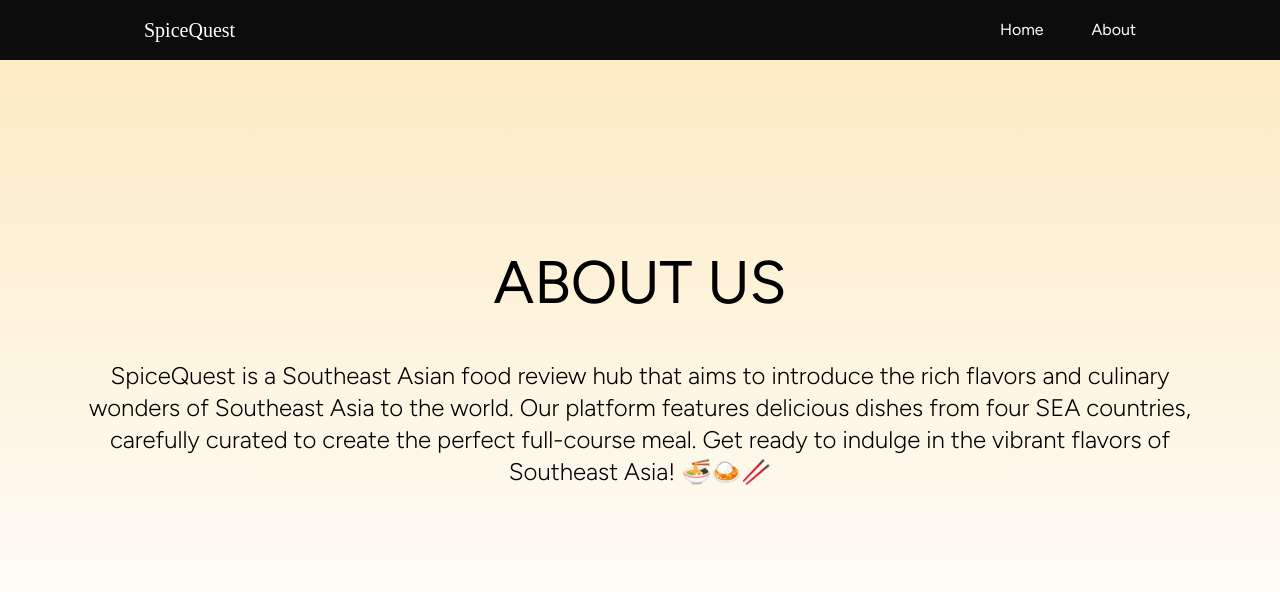
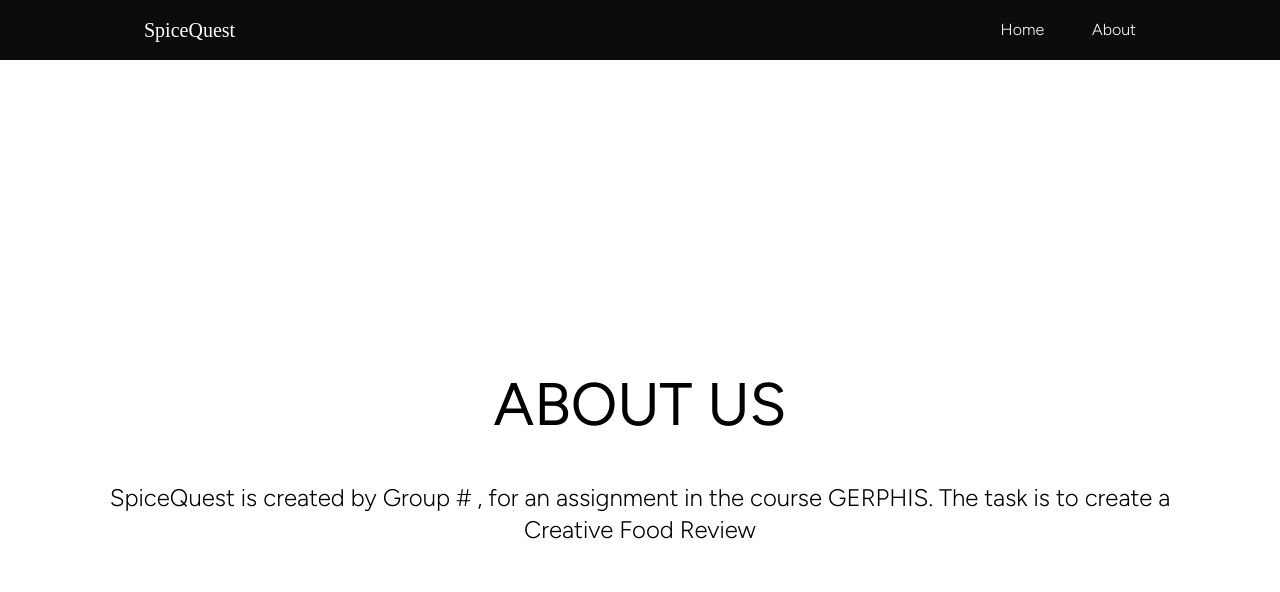
Before and after one commit to MrRyushi/GERPHIS-Creative-Food-Review, a Next.js app in the folder spicequest/: page /about in a window 1280 px wide. Shown: the top 592 px of the page. Built offline with nearby package versions, Linux system fonts and the light colour scheme; a web font is replaced by a local one.

Commit message:
Minor fixes
Removed emojis

```diff
--- a/spicequest/app/about/page.tsx
+++ b/spicequest/app/about/page.tsx
@@ -1,24 +1,29 @@
-'use client'
-import Nav from '../Components/Nav';
+import Nav from "../Components/Nav";
 
 const AboutPage = () => {
   return (
-    <div className="bg-gradient-to-t from-gradient2 to-gradient1 w-screen overflow-hidden">
+    <div>
       {/* Header */}
-      <Nav />
+      <div className="text-center space-y-4 font-light">
+        <Nav />
+      </div>
 
-      {/* Main */}
-      <div className="text-center flex justify-center items-center py-48 figtree">
+      <div
+        className="text-center flex justify-center items-center py-48 figtree h-screen w-screen"
+        id="about"
+      >
         <div className="space-y-12 px-20">
-          <p className="text-4xl md:text-4xl lg:text-5xl xl:text-6xl">ABOUT US</p>
+          <p className="text-4xl md:text-4xl lg:text-5xl xl:text-6xl">
+            ABOUT US
+          </p>
           <p className="text-lg md:text-lg lg:text-xl xl:text-2xl font-light">
-            SpiceQuest is a Southeast Asian food review hub that aims to introduce the rich flavors and culinary wonders of Southeast Asia to the world. Our platform features delicious dishes from four SEA countries, carefully curated to create the perfect full-course meal. Get ready to indulge in the vibrant flavors of Southeast Asia! 🍜🍛🥢
+            SpiceQuest is created by Group # , for an
+            assignment in the course GERPHIS. The task is to
+            create a Creative Food Review
           </p>
         </div>
       </div>
-
     </div>
   );
 };
-
 export default AboutPage;
--- a/spicequest/app/page.tsx
+++ b/spicequest/app/page.tsx
@@ -1,5 +1,5 @@
 import Nav from "./Components/Nav";
-import Link from 'next/link';
+import Link from "next/link";
 
 export default function Home() {
   return (
@@ -15,15 +15,22 @@ export default function Home() {
       {/* Main Content */}
       <div className="text-center flex justify-center items-center py-48">
         <div className="space-y-4 px-20 dm-serif-text text-white">
-          <p className="text-2xl md:text-2xl lg:text-2xl xl:text-3xl">Welcome to </p>
-          <p className="text-5xl md:text-5xl lg:text-6xl xl:text-7xl">SpiceQuest</p>
+          <p className="text-5xl md:text-5xl lg:text-6xl xl:text-7xl">
+            SpiceQuest
+          </p>
           <p className="figtree text-lg md:text-lg lg:text-xl xl:text-2xl font-light pt-5 px-10">
             Welcome to our Southeast Asian food review hub!
-            Explore delicious dishes from four SEA countries, carefully curated to create the perfect full-course meal.
-            Get ready to indulge in the rich flavors and culinary wonders of Southeast Asia! 🍜🍛🥢
+            Explore delicious dishes from four SEA
+            countries, carefully curated to create the
+            perfect full-course meal. Get ready to indulge
+            in the rich flavors and culinary wonders of
+            Southeast Asia!
           </p>
-          <div className="pt-8">
-            <Link href="/countries" className="px-12 py-4 hover:bg-[#DC6C3A] bg-[#D65D26] rounded-xl text-center lg:text-lg xl:text-xl">
+          <div className="pt-16">
+            <Link
+              href="/countries"
+              className="px-12 py-4 hover:bg-[#DC6C3A] bg-[#D65D26] rounded-xl text-center lg:text-lg xl:text-xl"
+            >
               Continue
             </Link>
           </div>
--- a/spicequest/tailwind.config.ts
+++ b/spicequest/tailwind.config.ts
@@ -16,10 +16,6 @@ export default withMT({
         textcolor1: "#4A3636",
         alternative_white: "#F0F0F0",
       },
-      animation: {
-        spinSlow: "spin 3s linear infinite",
-        spinHover: "spin 1s linear infinite",
-      },
     },
   },
   plugins: [],
```
Also changed, not shown: 1 other file (tests, documents, lock files or other folders).
